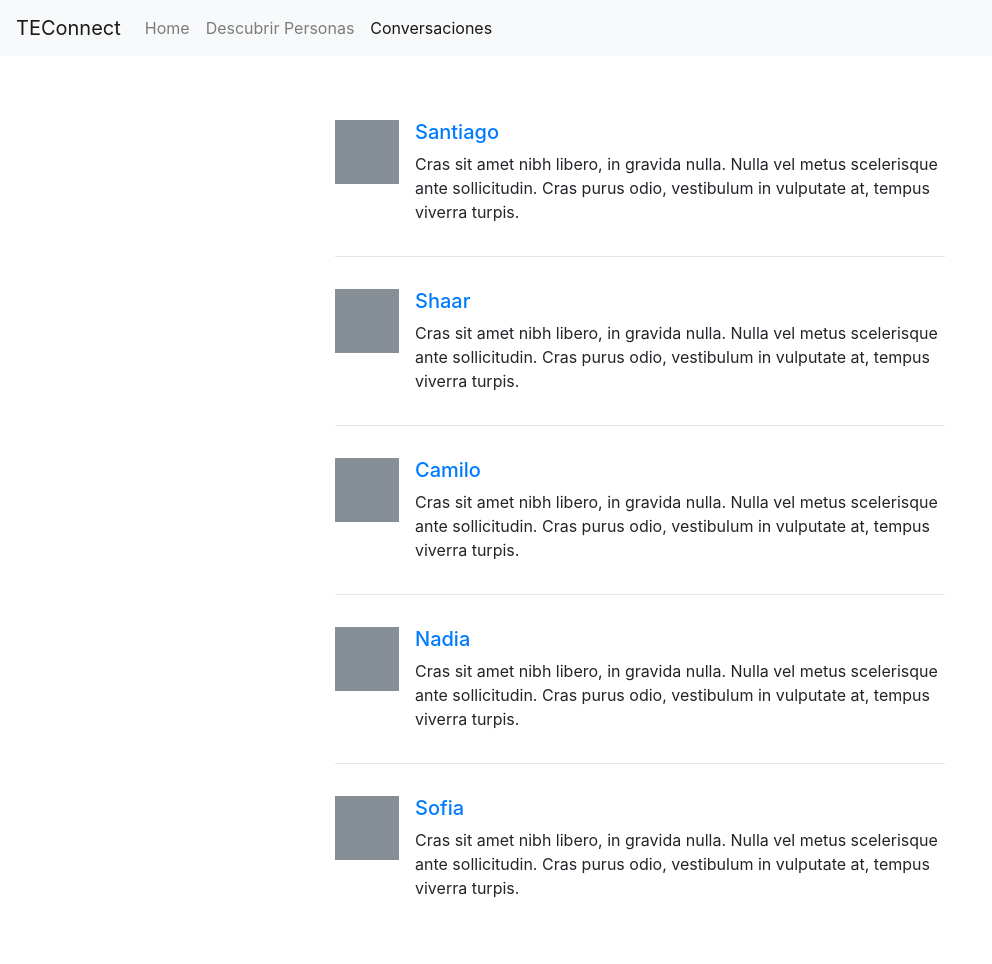
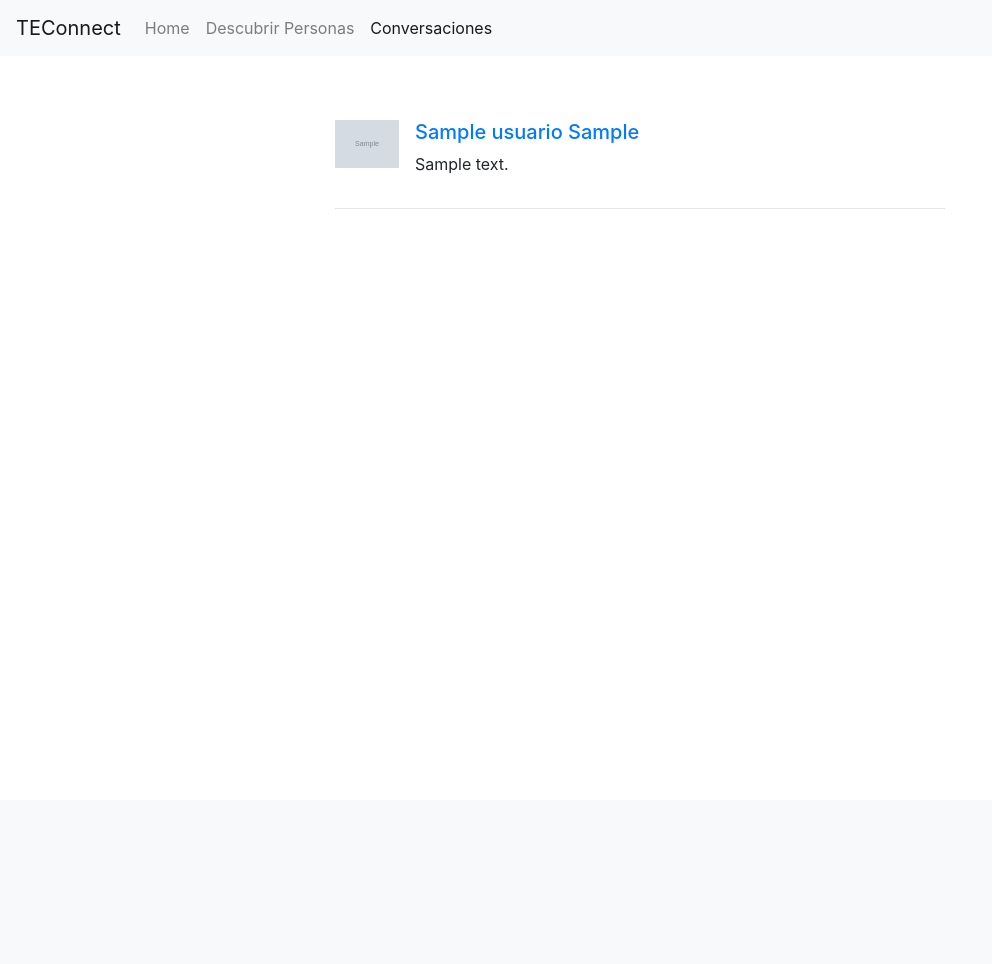
Before and after one commit to santiagodg/TEConnect, a PHP site: page /views/Conversaciones.php in a window 1280 px wide. Shown: the whole page, without its empty margins (0-992 px from the left). After the commit the page ends 209 px from the top, so only its background shows below. Run offline with PHP 8.4, Linux system fonts and the light colour scheme; the visitor is signed in with stand-in values (Sample User, id 1); tables that the repository leaves empty hold one stand-in row (values such as "Sample post"); grey boxes marked "Sample" are stand-in pictures.

Commit message:
add functionality for Conversaciones

```diff
--- a/views/Conversaciones.php
+++ b/views/Conversaciones.php
@@ -1,3 +1,126 @@
+<?php
+  session_start();
+
+  function startMySQLConnection()
+  {
+    $servername = "127.0.0.1";
+    $username = "root";
+    $password = "";
+    $database = "TEConnect";
+
+    $conn = mysqli_connect($servername, $username, $password, $database);
+    if (!$conn)
+    {
+      die("Connection failed: " . mysqli_connect_error());
+    }
+
+    return $conn;
+  }
+
+  function stopMySQLConnection($conn)
+  {
+    mysqli_close($conn);
+  }
+
+  function numberOfConnectionsOfUser($userId)
+  {
+    $conn = startMySQLConnection();
+
+    $sql = "SELECT COUNT(*) AS count FROM Conexion WHERE ID_User1 = " . $userId . ";";
+    $result = mysqli_query($conn, $sql);
+    if ($row = mysqli_fetch_assoc($result))
+    {
+      return $row["count"];
+    }
+
+    stopMySQLConnection($conn);
+  }
+
+  function getConnectionIdsFromUser($userId)
+  {
+    $conn = startMySQLConnection();
+
+    $sql = "
+      SELECT
+        ID_User1 AS user1_id,
+        ID_User2 AS user2_id,
+        ID_Ambito AS ambito_id
+      FROM Conexion
+      WHERE ID_User1 = " . $userId . "
+      ORDER BY FechaCreada DESC;
+    ";
+    $result = mysqli_query($conn, $sql);
+    $output = array();
+    while ($row = mysqli_fetch_assoc($result))
+    {
+      $output[] = $row;
+    }
+
+    stopMySQLConnection($conn);
+
+    return $output;
+  }
+
+  function getConversationInfo($connIds)
+  {
+    $conn = startMySQLConnection();
+
+    $sql = "
+      SELECT
+        Usuario.ID_User AS id,
+        CONCAT(Usuario.PrimerNombre, ' ', Usuario.Apellido) AS name,
+        Usuario.Foto AS photoFilename,
+        DetalleAmbito.Descripción AS description
+      FROM Conexion
+        LEFT JOIN Usuario
+          ON Conexion.ID_User2 = Usuario.ID_User
+        LEFT JOIN DetalleAmbito
+          ON Conexion.ID_User2 = DetalleAmbito.ID_User
+      WHERE
+        Conexion.ID_User1 = " . $connIds["user1_id"] . " AND
+        Conexion.ID_User2 = " . $connIds["user2_id"] . " AND
+        Conexion.ID_Ambito = " . $connIds["ambito_id"] . ";
+    ";
+    $result = mysqli_query($conn, $sql);
+    $output = array();
+    if ($row = mysqli_fetch_assoc($result))
+    {
+      $output = $row;
+    }
+
+    stopMySQLConnection($conn);
+
+    return $output;
+  }
+
+  function displayContent()
+  {
+    if (numberOfConnectionsOfUser($_SESSION["id"]) > 0)
+    {
+      $connectionIds = getConnectionIdsFromUser($_SESSION["id"]);
+      foreach ($connectionIds as $connId)
+      {
+        $connInfo = getConversationInfo($connId);
+
+        echo '<div class="media py-3">';
+        echo '<img src="/upload/' . $connInfo["photoFilename"] . '" class="mr-3" style="display: block; max-width:64px; max-height:64px; width: auto; height: auto;">';
+        echo '<div class="media-body">';
+        echo '<a href="/views/Chat.php?User=' . $connInfo["id"] . '"><h5 class="mt-0">' . $connInfo["name"] . '</h5></a>';
+        echo $connInfo["description"];
+        echo '</div>';
+        echo '</div>';
+        echo '<hr>';
+      }
+    }
+    else
+    {
+      echo '<h1 class="text-center mb-5">No se encontraron conexiones</p>';
+      echo '<p class="text-center">Vaya a la sección de Descubrir Personas para conectarte con otros.</p>';
+      echo '<div class="text-center"><a href="/views/DescubrirPersonas.php">Ir a Descubrir Personas</a></div>';
+    }
+  }
+?>
+
 <!DOCTYPE html>
 <html>
   <head>
@@ -38,45 +161,9 @@
       <div class="row py-5">
         <div class="col-3"></div>
         <div class="col">
-          <div class="media py-3">
-            <svg class="bd-placeholder-img mr-3" width="64" height="64" xmlns="http://www.w3.org/2000/svg" preserveAspectRatio="xMidYMid slice" focusable="false" role="img" aria-label="Placeholder: 64x64"><title>Placeholder</title><rect width="100%" height="100%" fill="#868e96"></rect></svg>
-            <div class="media-body">
-              <a href="/views/Chat.php?otherUser=1"><h5 class="mt-0">Santiago</h5></a>
-              Cras sit amet nibh libero, in gravida nulla. Nulla vel metus scelerisque ante sollicitudin. Cras purus odio, vestibulum in vulputate at, tempus viverra turpis.
-            </div>
-          </div>
-          <hr>
-          <div class="media py-3">
-            <svg class="bd-placeholder-img mr-3" width="64" height="64" xmlns="http://www.w3.org/2000/svg" preserveAspectRatio="xMidYMid slice" focusable="false" role="img" aria-label="Placeholder: 64x64"><title>Placeholder</title><rect width="100%" height="100%" fill="#868e96"></rect></svg>
-            <div class="media-body">
-              <a href="/views/Chat.php?otherUser=1"><h5 class="mt-0">Shaar</h5></a>
-              Cras sit amet nibh libero, in gravida nulla. Nulla vel metus scelerisque ante sollicitudin. Cras purus odio, vestibulum in vulputate at, tempus viverra turpis.
-            </div>
-          </div>
-          <hr>
-          <div class="media py-3">
-            <svg class="bd-placeholder-img mr-3" width="64" height="64" xmlns="http://www.w3.org/2000/svg" preserveAspectRatio="xMidYMid slice" focusable="false" role="img" aria-label="Placeholder: 64x64"><title>Placeholder</title><rect width="100%" height="100%" fill="#868e96"></rect></svg>
-            <div class="media-body">
-              <a href="/views/Chat.php?otherUser=1"><h5 class="mt-0">Camilo</h5></a>
-              Cras sit amet nibh libero, in gravida nulla. Nulla vel metus scelerisque ante sollicitudin. Cras purus odio, vestibulum in vulputate at, tempus viverra turpis.
-            </div>
-          </div>
-          <hr>
-          <div class="media py-3">
-            <svg class="bd-placeholder-img mr-3" width="64" height="64" xmlns="http://www.w3.org/2000/svg" preserveAspectRatio="xMidYMid slice" focusable="false" role="img" aria-label="Placeholder: 64x64"><title>Placeholder</title><rect width="100%" height="100%" fill="#868e96"></rect></svg>
-            <div class="media-body">
-              <a href="/views/Chat.php?otherUser=1"><h5 class="mt-0">Nadia</h5></a>
-              Cras sit amet nibh libero, in gravida nulla. Nulla vel metus scelerisque ante sollicitudin. Cras purus odio, vestibulum in vulputate at, tempus viverra turpis.
-            </div>
-          </div>
-          <hr>
-          <div class="media py-3">
-            <svg class="bd-placeholder-img mr-3" width="64" height="64" xmlns="http://www.w3.org/2000/svg" preserveAspectRatio="xMidYMid slice" focusable="false" role="img" aria-label="Placeholder: 64x64"><title>Placeholder</title><rect width="100%" height="100%" fill="#868e96"></rect></svg>
-            <div class="media-body">
-              <a href="/views/Chat.php?otherUser=1"><h5 class="mt-0">Sofia</h5></a>
-              Cras sit amet nibh libero, in gravida nulla. Nulla vel metus scelerisque ante sollicitudin. Cras purus odio, vestibulum in vulputate at, tempus viverra turpis.
-            </div>
-          </div>
+          <?php
+            displayContent();
+          ?>
         </div>
         <div class="col-3"></div>
       </div>
```
